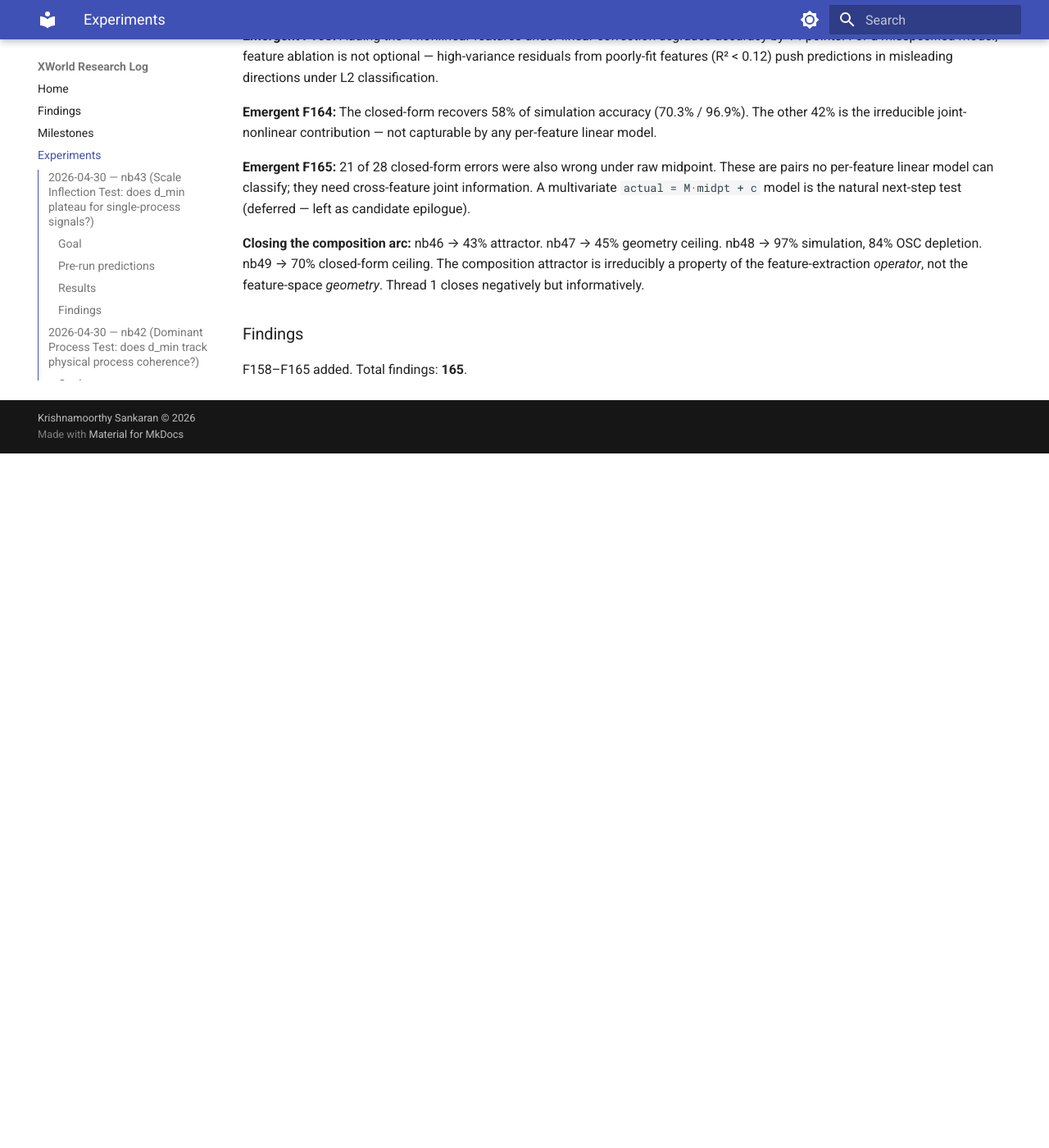
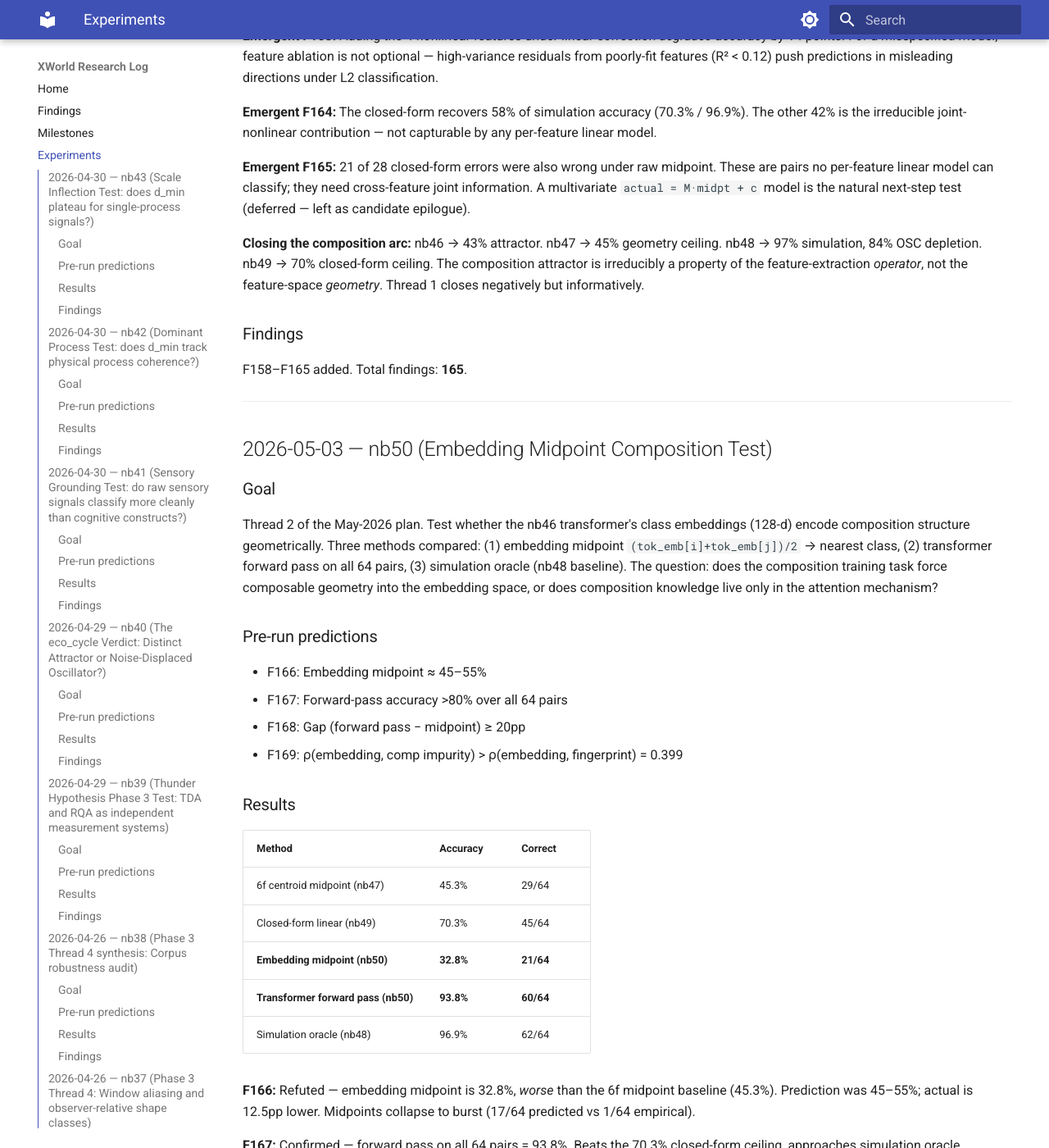
Before and after one commit to sekarkrishna/xworld, an MkDocs documentation site: the page built from notebooks/EXPERIMENTS.md, in a window 1280 px wide and 1400 px high, scrolled down 56339 px. Shown: the whole window at 82% size. Built offline with MkDocs 1.6.1 and Material for MkDocs 9.7.7, drawn with Linux system fonts in a browser that asks for light colours; before the commit the page ends 56892 px from its top, so only the background shows below that; some of the changed text lies outside the part shown.

Commit message:
nb50 complete — embedding midpoints (32.8%) worse than 6f baseline (45.3%); transformer fwd-pass 93.8%; 60.9pp geometry-vs-mechanism gap; composition structure is in attention not embeddings; F166-F172; total 172
Co-Authored-By: Claude Sonnet 4.6 <noreply@anthropic.com>

```diff
--- a/mkdocs.yml
+++ b/mkdocs.yml
@@ -41,6 +41,7 @@ nav:
   - Experiments: EXPERIMENTS.md
   - Decisions: DECISIONS.md
   - Sessions:
+      - "03 May 2026 (nb50)": summary_03MAY2026_nb50.md
       - "02 May 2026 (nb49)": summary_02MAY2026_nb49.md
       - "02 May 2026 (nb48)": summary_02MAY2026_nb48.md
       - "01 May 2026 (nb47)": summary_01MAY2026_nb47.md
--- a/notebooks/EXPERIMENTS.md
+++ b/notebooks/EXPERIMENTS.md
@@ -1687,3 +1687,43 @@ Test whether the per-feature linear correction `actual_k ≈ a_k · midpt_k + b_
 
 ### Findings
 F158–F165 added. Total findings: **165**.
+
+---
+
+## 2026-05-03 — nb50 (Embedding Midpoint Composition Test)
+
+### Goal
+Thread 2 of the May-2026 plan. Test whether the nb46 transformer's class embeddings (128-d) encode composition structure geometrically. Three methods compared: (1) embedding midpoint `(tok_emb[i]+tok_emb[j])/2` → nearest class, (2) transformer forward pass on all 64 pairs, (3) simulation oracle (nb48 baseline). The question: does the composition training task force composable geometry into the embedding space, or does composition knowledge live only in the attention mechanism?
+
+### Pre-run predictions
+- F166: Embedding midpoint ≈ 45–55%
+- F167: Forward-pass accuracy >80% over all 64 pairs
+- F168: Gap (forward pass − midpoint) ≥ 20pp
+- F169: ρ(embedding, comp impurity) > ρ(embedding, fingerprint) = 0.399
+
+### Results
+
+| Method | Accuracy | Correct |
+|---|---|---|
+| 6f centroid midpoint (nb47) | 45.3% | 29/64 |
+| Closed-form linear (nb49) | 70.3% | 45/64 |
+| **Embedding midpoint (nb50)** | **32.8%** | **21/64** |
+| **Transformer forward pass (nb50)** | **93.8%** | **60/64** |
+| Simulation oracle (nb48) | 96.9% | 62/64 |
+
+**F166:** Refuted — embedding midpoint is 32.8%, *worse* than the 6f midpoint baseline (45.3%). Prediction was 45–55%; actual is 12.5pp lower. Midpoints collapse to burst (17/64 predicted vs 1/64 empirical).
+
+**F167:** Confirmed — forward pass on all 64 pairs = 93.8%. Beats the 70.3% closed-form ceiling, approaches simulation oracle.
+
+**F168:** Confirmed and far exceeded — gap = +60.9pp (predicted ≥20pp). The largest geometry-vs-mechanism gap in the project.
+
+**F169:** Refuted — ρ(embedding, comp impurity) = +0.175, p=0.37 (not significant). ρ(embedding, fingerprint) = +0.399, unchanged from nb46. Composition training restructured attention weights, not embedding geometry.
+
+**Emergent F170:** Embedding midpoints collapse to burst (17/64). Burst occupies the geometric hub of the 128-d embedding space — averaging any two class embeddings tends to land nearest to it.
+
+**Emergent F171:** 60.9pp gap. Transformer attention = composition (93.8% ≈ simulation's 96.9%). Geometry = nothing (32.8% < 6f midpoint).
+
+**Emergent F172:** 128-d learned embeddings are *less* composable by interpolation than the 6-d fingerprint space. Higher dimensionality and nonlinear class-boundary encoding actively hurt geometric composition.
+
+### Findings
+F166–F172 added. Total findings: **172**.
--- /dev/null
+++ b/notebooks/summary_03MAY2026_nb50.md
@@ -0,0 +1,61 @@
+# Session Summary — 03 May 2026 (nb50)
+
+**Notebook:** 50 (Embedding Midpoint Composition Test)
+**Findings:** F166–F172
+**Total findings:** 172
+
+---
+
+## nb50 — Embedding Midpoint Composition Test
+
+Thread 2 of the May-2026 plan. The composition arc (nb46–49) established that geometric midpoints in the 6-d fingerprint space predict the composition table at only 45.3%, and per-feature linear correction has a hard 70.3% ceiling. nb50 tests whether the nb46 transformer's 128-d class embeddings do better — specifically whether the composition training task forces composable structure into the embedding geometry.
+
+### What was expected vs what happened
+
+| Finding | Prediction | Result |
+|---|---|---|
+| F166: embedding midpoint accuracy | 45–55% | **Refuted — 32.8%, worse than 6f baseline** |
+| F167: forward-pass accuracy all 64 pairs | >80% | **Confirmed — 93.8%** |
+| F168: gap (fwd pass − midpoint) | ≥20pp | **Confirmed, far exceeded — 60.9pp** |
+| F169: ρ(emb, comp impurity) > ρ(emb, fingerprint) | comp ρ > 0.399 | **Refuted — 0.175 (p=0.37, not significant)** |
+
+### Core discovery: composition is in the mechanism, not the geometry
+
+The full accuracy ladder:
+
+| Method | Accuracy |
+|---|---|
+| **Embedding midpoint (nb50)** | **32.8%** ← worse than 6f midpoint |
+| 6f centroid midpoint (nb47) | 45.3% |
+| Closed-form linear (nb49) | 70.3% |
+| **Transformer forward pass (nb50)** | **93.8%** ← beats closed-form ceiling |
+| Simulation oracle (nb48) | 96.9% |
+
+The transformer's attention mechanism closes 97% of the gap to the oracle (93.8% vs 96.9%). Its embedding geometry is *worse* than the naive 6-d fingerprint midpoint. Composition knowledge lives entirely in the attention weights.
+
+**Why embedding midpoints are worse than 6f midpoints:** The 128-d embeddings collapse to a geometric hub. Burst is predicted 17/64 times by midpoints vs 1/64 empirically — it occupies the "center" of the embedding space such that averaging any two class embeddings tends to land nearest to it. This mirrors the oscillator Voronoi-dominance problem from nb47, but in 128-d and for a different class (burst vs oscillator), and with more severe distortion.
+
+**Why ρ(emb, composition) is non-significant:** The composition training task restructured the attention weights to encode composition rules, but it did not restructure the embedding geometry. The embeddings still encode fingerprint similarity (ρ=+0.399, unchanged from nb46's post-training measurement), not composition similarity. The model learned *which* classes are similar for classification purposes; it did not learn to position embeddings so their midpoints predict mixing outcomes.
+
+**The 4 wrong transformer pairs:**
+- (BUR,OSC) and (OSC,BUR): both output INT; empirical=DCO. Wrong by both forward-pass and midpoint. These are the most compositionally nonlinear pairs in the table.
+- (OSC,INT) and (INT,OSC): forward-pass outputs INT; empirical=TRE. The midpoint *correctly* predicts TRE for these two — the only pairs where embedding geometry beats the attention mechanism.
+
+### What this means for Thread 2
+
+nb51 (Chronos) now has a precise question: does a large pretrained foundation model with no composition training show *more* geometric composition structure than the task-trained transformer? The task-trained transformer achieved ρ(emb, fingerprint) = +0.399 but ρ(emb, comp impurity) = +0.175. Chronos, trained on 27 billion time points across diverse domains, might have developed embedding geometry that encodes composition implicitly through its massive pretraining distribution — or it might show the same failure mode.
+
+### Artifacts
+
+- `notebooks/50_embedding_midpoint_composition.ipynb`
+- `artifacts/nb50_embedding_midpoint.png` — accuracy bar chart, embedding distance heatmap, ρ scatter
+
+### Findings added
+
+- **F166** — Embedding midpoint: 32.8% (refuted, worse than 6f baseline)
+- **F167** — Forward-pass all 64 pairs: 93.8% (confirmed, exceeds 70% ceiling)
+- **F168** — Gap fwd−midpt: +60.9pp (confirmed, far exceeds 20pp threshold)
+- **F169** — ρ(emb, comp impurity): +0.175, p=0.37 (refuted, not significant)
+- **F170** — Emergent: burst is the geometric hub of 128-d embedding space (17/64 midpoint predictions)
+- **F171** — Emergent: 60.9pp gap is the largest geometry-vs-mechanism gap in the project
+- **F172** — Emergent: higher-d learned embeddings are *less* composable than 6-d fingerprint space
```
Also changed, not shown: 1 other file.
